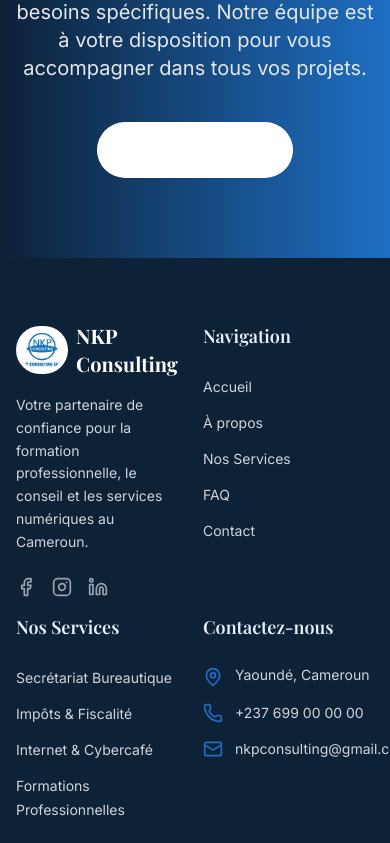
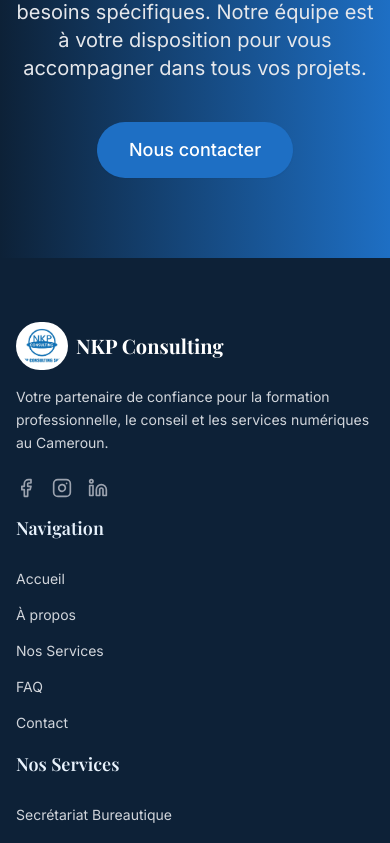
Before and after one commit to lenzLLL/nkp-consulting, a React (Vite) app: page /services in a window 390 px wide. Shown: the part 4420-5263 px from the top of the page. Built offline with nearby package versions, Linux system fonts and the light colour scheme.

Commit message:
second commit

```diff
--- a/src/components/Footer.tsx
+++ b/src/components/Footer.tsx
@@ -12,7 +12,7 @@
   return (
     <footer className="bg-nkp-dark text-white pt-16 pb-8 border-b-8 border-nkp-blue">
       <div className="max-w-7xl mx-auto px-4 sm:px-6 lg:px-8">
-        <div className="grid grid-cols-2 md:grid-cols-2 lg:grid-cols-4 gap-4 md:gap-8 mb-12">
+        <div className="grid grid-cols-1 md:grid-cols-2 lg:grid-cols-4 gap-4 md:gap-8 mb-12">
           {/* Brand Column */}
           <div className="space-y-4">
             <div className="flex items-center gap-2 mb-4">
--- a/src/pages/AboutPage.tsx
+++ b/src/pages/AboutPage.tsx
@@ -47,7 +47,7 @@
       {/* History Section */}
       <section className="py-20 bg-white">
         <div className="max-w-7xl mx-auto px-4 sm:px-6 lg:px-8">
-          <div className="grid grid-cols-2 lg:grid-cols-2 gap-4 lg:gap-12 items-center">
+          <div className="grid grid-cols-1 lg:grid-cols-2 gap-2 lg:gap-12 items-center">
             <motion.div
               initial={{
                 opacity: 0,
--- a/src/pages/ContactPage.tsx
+++ b/src/pages/ContactPage.tsx
@@ -138,7 +138,7 @@
       {/* Contact Section */}
       <section className="py-20 bg-white">
         <div className="max-w-7xl mx-auto px-4 sm:px-6 lg:px-8">
-          <div className="grid grid-cols-2 lg:grid-cols-2 gap-4 lg:gap-12">
+          <div className="grid grid-cols-1 lg:grid-cols-2 gap-4 lg:gap-12">
             {/* Contact Form */}
             <motion.div
               initial={{
--- a/src/pages/ServicesPage.tsx
+++ b/src/pages/ServicesPage.tsx
@@ -639,7 +639,7 @@
             <Link to="/contact">
               <Button
                 size="lg"
-                className="bg-white text-nkp-blue hover:bg-gray-100">
+                className="bg-blue-500 text-nkp-blue ">
 
                 Nous contacter
               </Button>
```
